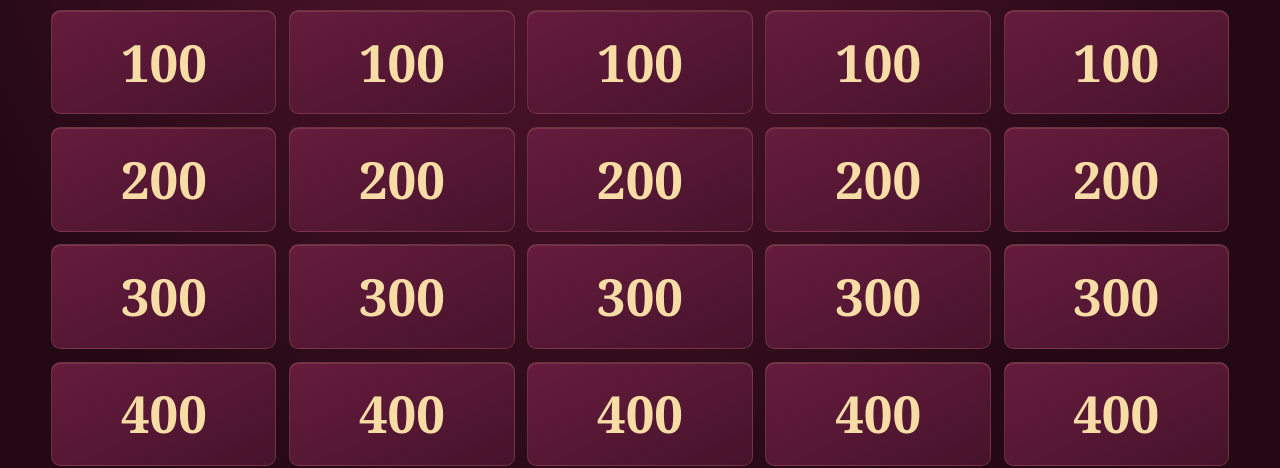
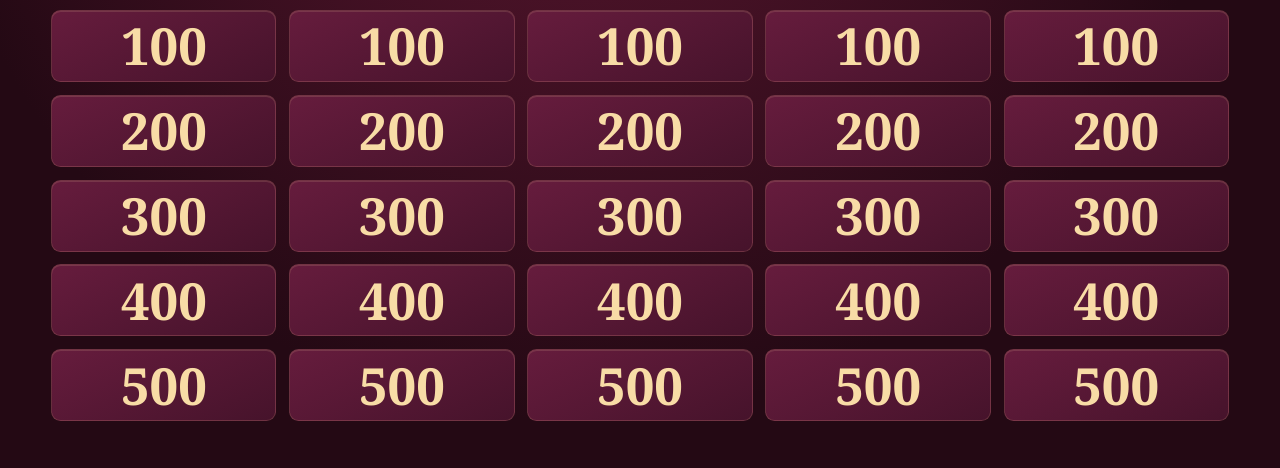
Before and after one commit to KateMisha/svoya-igra-set, a plain HTML site: page index.html in a window 1280 px wide. Shown: the part 350-818 px from the top of the page. Drawn offline with Linux system fonts and the light colour scheme.

Commit message:
Исправление: уместить все ряды табло на экране

```diff
--- a/style.css
+++ b/style.css
@@ -18,7 +18,7 @@ button{cursor:pointer}button:hover:enabled,button[aria-pressed=true]{background:
 h2{margin:.8rem 0;color:var(--gold);font-family:Georgia,serif;font-size:clamp(1.6rem,3vw,3.5rem)}
 .board{display:grid;grid-template-columns:repeat(var(--columns),minmax(0,1fr));gap:clamp(.25rem,1vw,1rem)}
 .topic{display:grid;place-content:center;text-align:center;overflow-wrap:anywhere;font-size:clamp(.75rem,1.7vw,2rem);font-weight:650;min-height:4rem}
-.cell{min-height:clamp(3rem,11vh,9rem);background:linear-gradient(155deg,#661c3d,#46132b);font:700 clamp(1.25rem,4vw,5.5rem)/1 Georgia,serif;color:var(--gold);box-shadow:inset 0 1px #fce4af22}
+.cell{padding:.1em .25em;min-height:clamp(3rem,9vh,8rem);background:linear-gradient(155deg,#661c3d,#46132b);font:700 clamp(1.25rem,4vw,5.5rem)/1 Georgia,serif;color:var(--gold);box-shadow:inset 0 1px #fce4af22}
 .cell.played{background:#26101b;color:#c28e9f;box-shadow:none}
 dialog{position:fixed;inset:var(--header-height,14vh) 0 0;margin:0;width:100%;max-width:none;height:calc(100dvh - var(--header-height,14vh));max-height:none;padding:clamp(1rem,3vw,4rem);border:0;background:radial-gradient(ellipse at top,#65203e,#270b19 75%);color:inherit;overflow:auto}
 dialog[open]{animation:enter .22s ease-out}dialog::backdrop{background:#20051322}@keyframes enter{from{opacity:0;transform:translateY(.8rem)}to{opacity:1;transform:none}}
```
